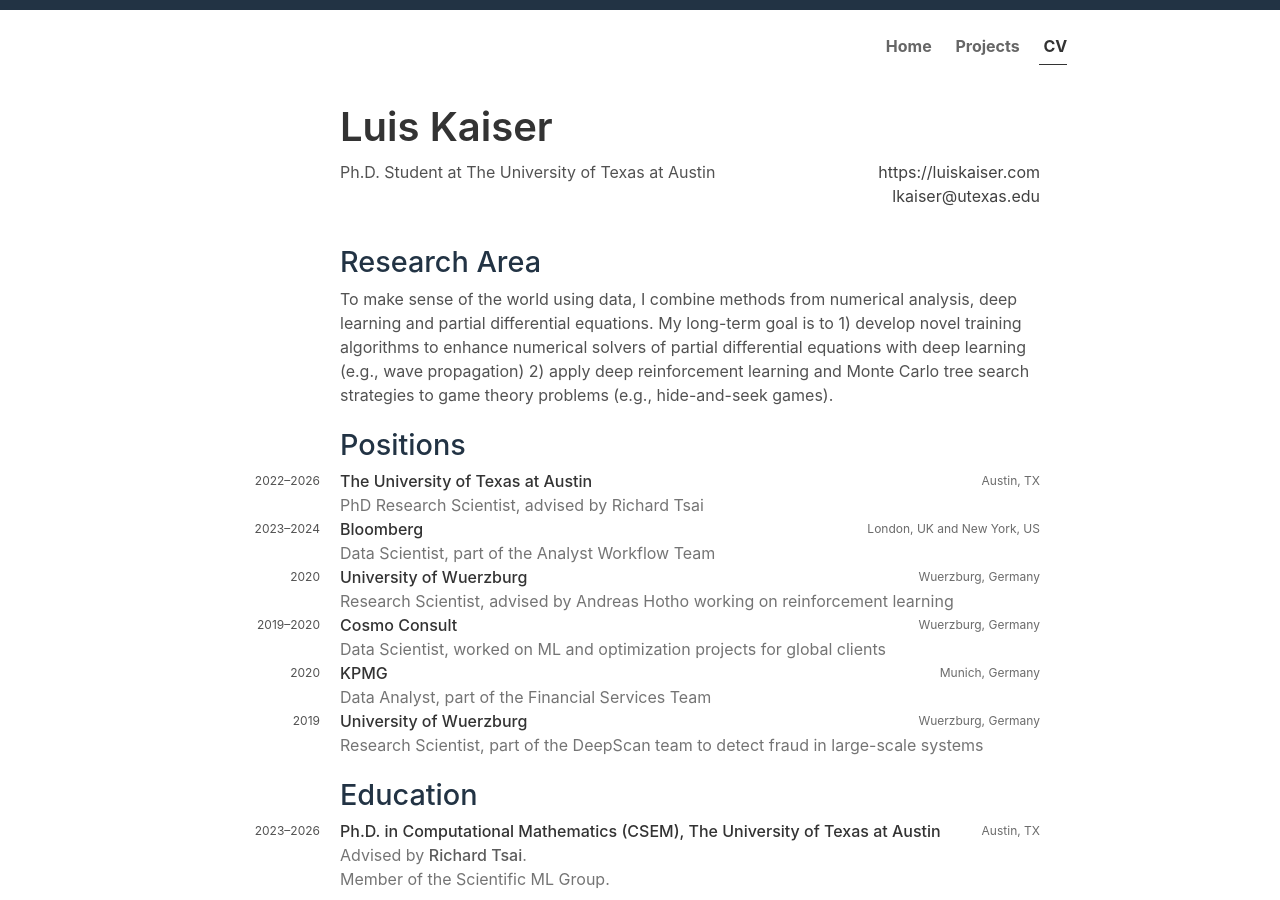
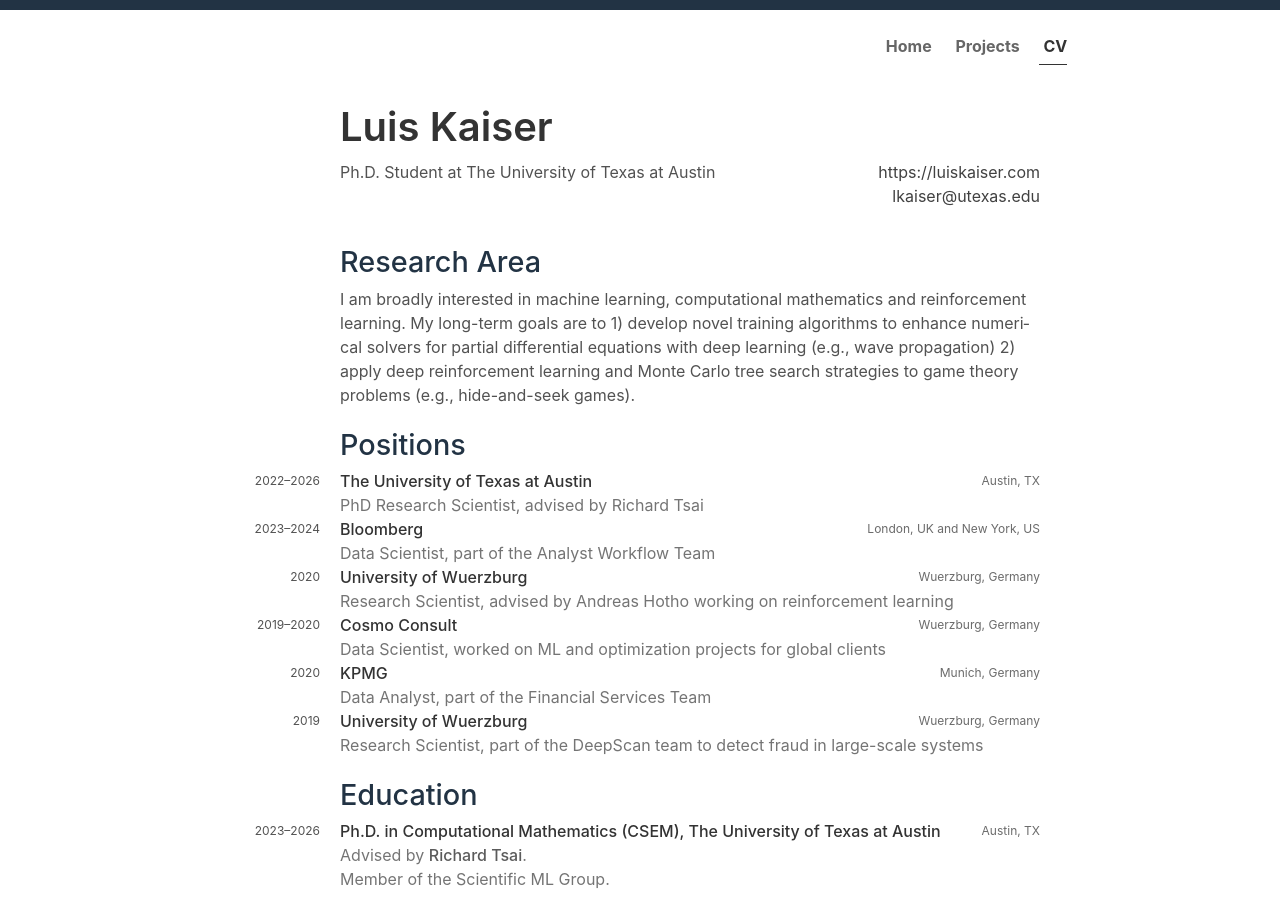
Before and after one commit to utkaiser/utkaiser.github.io, a Jekyll site: the page built from cv.html, in a window 1280 px wide and 900 px high. Built offline with Jekyll 4.4.1, drawn with Linux system fonts in a browser that asks for light colours; nearby versions of some CDN libraries.

Commit message:
minor changes

```diff
--- a/cv.html
+++ b/cv.html
@@ -28,9 +28,9 @@ title: CV
 <h2>Research Area</h2>
 
 <p>
-To make sense of the world using data, I combine methods from numerical analysis, deep learning and partial differential equations.
+I am broadly interested in machine learning, computational mathematics and reinforcement learning.
 
-My long-term goal is to 1) develop novel training algorithms to enhance numerical solvers of partial differential equations with deep learning (e.g., wave propagation)
+My long-term goals are to 1) develop novel training algorithms to enhance numerical solvers for partial differential equations with deep learning (e.g., wave propagation)
 2) apply deep reinforcement learning and Monte Carlo tree search strategies to game theory problems (e.g., hide-and-seek games).
 </p>
 
```
Also changed, not shown: index.md (+1 -1 lines).
